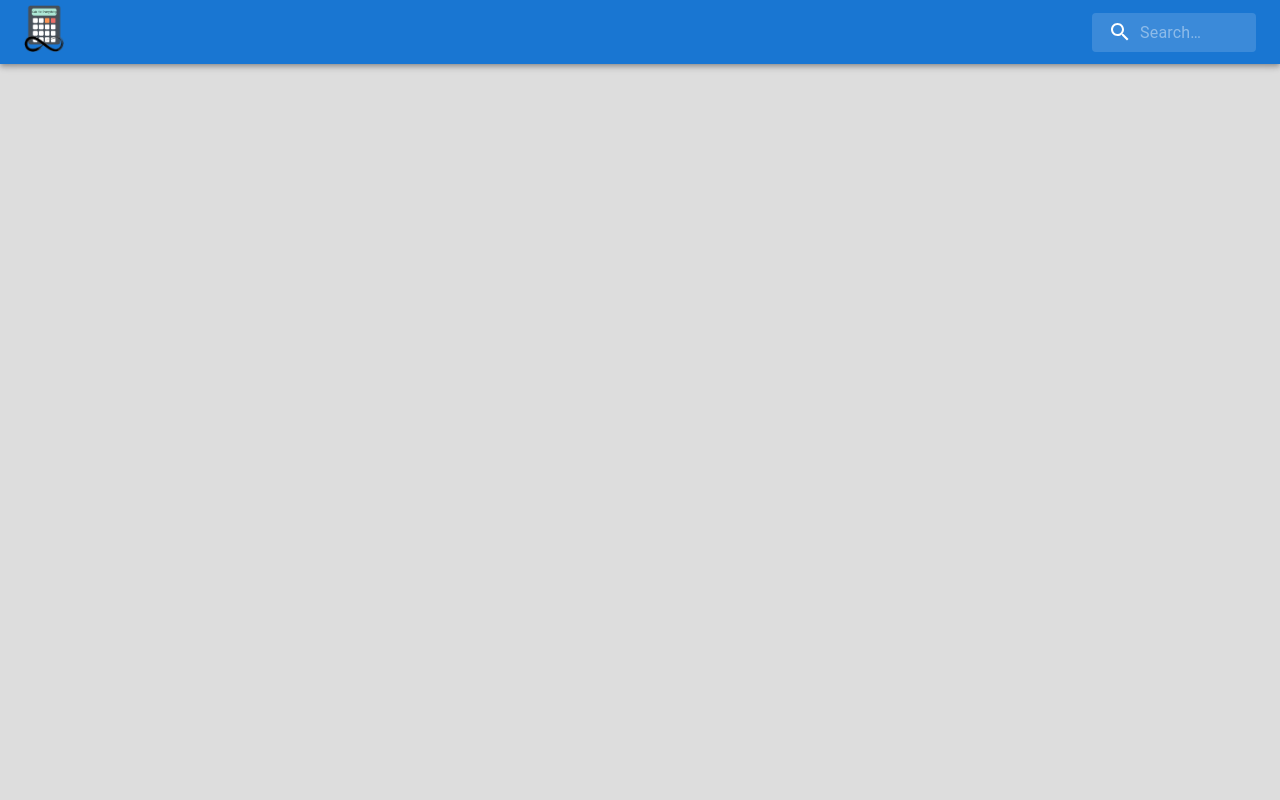
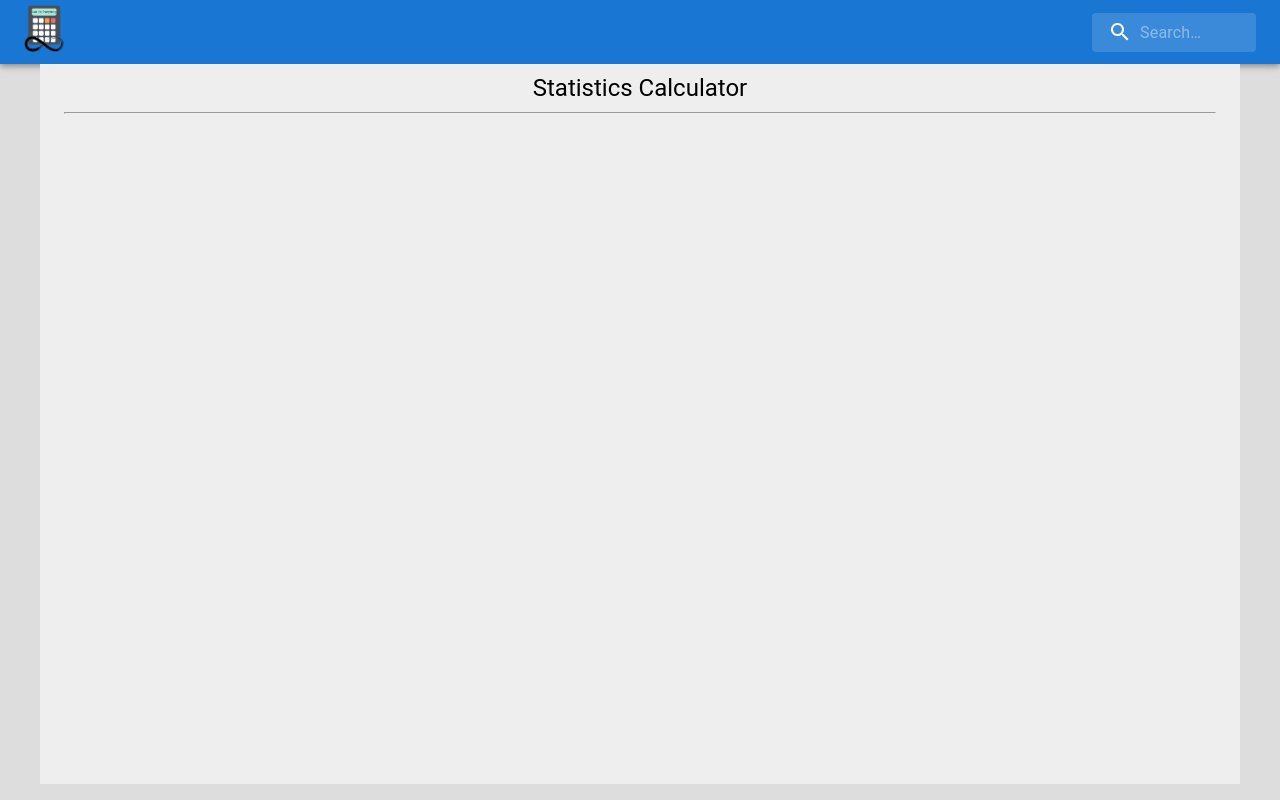
Before and after one commit to SarthakKeshari/calc_for_everything, a React (Create React App) app in the folder calculators/: page /statistics in a window 1280 px wide. Before the commit this address had no page. Built offline with nearby package versions, Linux system fonts and the light colour scheme.

Commit message:
Added folders for contribution

```diff
--- a/calculators/src/App.js
+++ b/calculators/src/App.js
@@ -10,6 +10,7 @@ import MainOctToBinAndBinToOct from './computer_science/OctToBinAndBinToOct/Main
 import MainBinaryAdder from './computer_science/BinaryAdder/MainBinaryAdder';
 import MainOctalAdder from './computer_science/OctalAdder/MainOctalAdder';
 import MainHexadecimalAdder from './computer_science/HexadecimalAdder/MainHexadecimalAdder';
+import MainStatistics from './mathematical/statistics/MainStatistics';
 
 function App() {
   return (
@@ -29,6 +30,7 @@ function App() {
             {/* Mathematical */}
             <Route path="simpleinterest" element={<MainSI />} />
             <Route path="compoundinterest" element={<MainCI />} />
+            <Route path="statistics" element={<MainStatistics />} />
           </Route>
         </Routes>
       </BrowserRouter>
--- a/calculators/src/Home.js
+++ b/calculators/src/Home.js
@@ -22,6 +22,7 @@ export default function Home() {
         <Grid container rowSpacing={2} columnSpacing={{ xs: 1, sm: 2, md: 3 }} padding={1}>
             <HomeGridItem calcName="Simple Interest" path="/simpleinterest"/>
             <HomeGridItem calcName="Compound Interest" path="/compoundinterest"/>
+            <HomeGridItem calcName="Statistics" path="/statistics"/>
         </Grid>
     </Container>
   );
--- /dev/null
+++ b/calculators/src/mathematical/statistics/MainStatistics.js
@@ -0,0 +1,14 @@
+import React from 'react';
+import { Container, Typography } from '@mui/material';
+
+function MainStatistics(){
+    return(
+        <Container maxWidth="lg" sx={{ bgcolor: '#eeeeee', minHeight: '90vh', paddingY:"10" }}>
+            <Typography pt={1} variant='h5' sx = {{textAlign: "center"}}>Statistics Calculator</Typography>
+            <hr/>
+            <br/>
+        </Container>
+    )
+}
+
+export default MainStatistics;
```
Also changed, not shown: calculators/src/components/MainSample.js (added, +14 -0 lines).
